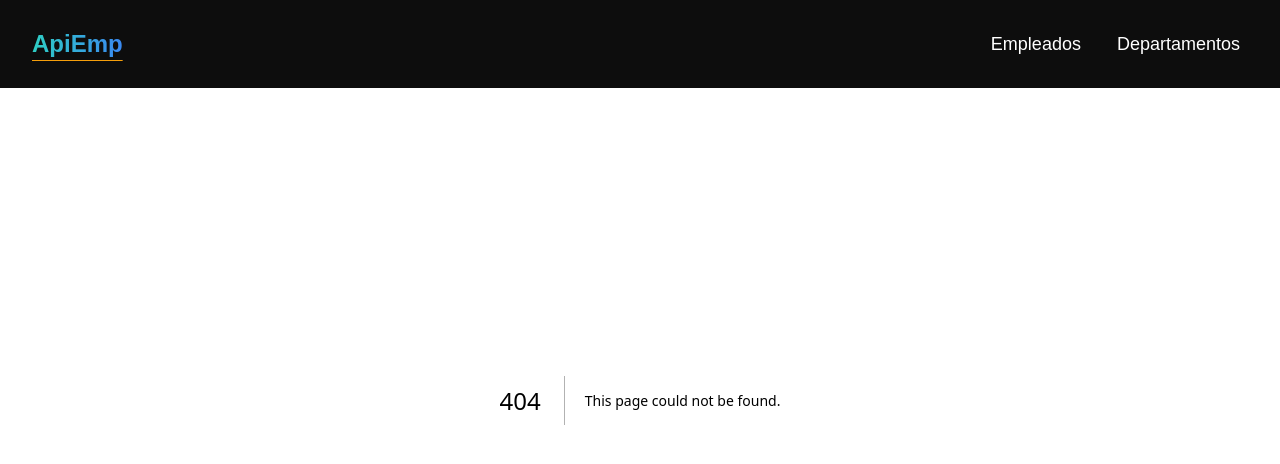
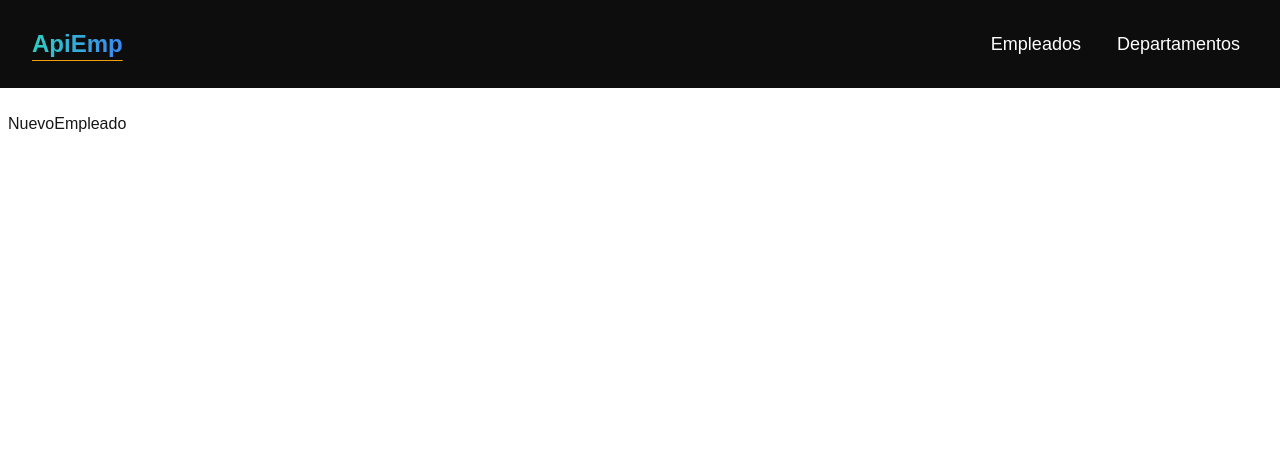
Before and after one commit to Jeim05/frontend-empleados-api, a Next.js app: page /nuevoempleado in a window 1280 px wide. Before the commit this address had no page. Shown: the top 464 px of the page. Built offline with nearby package versions, Linux system fonts and the light colour scheme.

Commit message:
guardar empleado
Funcionalidad para guardar empleado

```diff
--- /dev/null
+++ b/app/editarempleado/[id]/page.tsx
@@ -0,0 +1,7 @@
+import React from 'react'
+
+export default function EditarEmpleado() {
+  return (
+    <div>page</div>
+  )
+}
--- a/app/globals.css
+++ b/app/globals.css
@@ -43,15 +43,3 @@ body {
 .tabla th{
   @apply px-6 py-3;
 }
-
-.modal-overlay{
-  @apply fixed bg-white top-20 left-[40%] mx-auto w-auto h-auto z-50 rounded-md;
-}
-
-.modal-header{
-  @apply bg-slate-300 p-5 w-96;
-}
-
-.modal-content {
-  @apply bg-slate-300 p-5 w-96;
-}
--- /dev/null
+++ b/app/nuevoempleado/page.tsx
@@ -0,0 +1,28 @@
+"use client"
+import { useState, ChangeEvent } from 'react'
+import { Empleado } from '@/Interfaces/Empleado'
+import Swal from 'sweetalert2'
+import { appsettings } from '@/settings/appsettings'
+
+const initialEmpleado = {
+    nombreCompleto: "",
+    departamento: {
+        idDepartamento: 0,
+        nombre: ""
+    },
+    sueldo: 0,
+    fechaContrato: ""
+}
+
+
+export default function NuevoEmpleado() {
+    const [empleado, setEmpleado] = useState<Empleado>(initialEmpleado)
+
+    const inputChangeValue = (event:ChangeEvent<HTMLInputElement>) => {
+        const inputName = event.target.name;
+    }
+
+  return (
+    <div className='container max-w-screen-xl mx-auto pt-28 px-2'>NuevoEmpleado</div>
+  )
+}
--- a/components/ListaEmpleado.tsx
+++ b/components/ListaEmpleado.tsx
@@ -8,7 +8,7 @@ import { useEffect, useState } from 'react'
 
 export const ListaEmpleado = () => {
   const [empleados, setEmpleados] = useState<Empleado[]>([]);
-  const [showModal, setShowModal] = useState(false)
+  //const [showModal, setShowModal] = useState(false)
 
   const obtenerEmpleados = async () => {
     const response = await fetch(`${appsettings.apiUrl}Empleado`);
@@ -22,13 +22,13 @@ export const ListaEmpleado = () => {
     obtenerEmpleados()
   }, [])
 
-  const handleOpenModal = () => {
+/*   const handleOpenModal = () => {
     setShowModal(true)
   }
 
   const handleCloseModal = () => {
     setShowModal(false)
-  }
+  } */
 
   return (
     <div className='container mx-auto'>
@@ -37,9 +37,9 @@ export const ListaEmpleado = () => {
           <div className='grid grid-cols-2'>
             <h1 className='text-4xl font-bold'>Lista de empleados</h1>
             <div className='my-5 text-end'>
-              <button onClick={handleOpenModal} className='py-3 px-2 bg-blue-700 text-white text-base font-semibold rounded-md'>
+              <Link href="/nuevoempleado" className='py-3 px-2 bg-blue-700 text-white text-base font-semibold rounded-md'>
                 Crear nuevo
-              </button>
+              </Link>
             </div>
           </div>
         </div>
@@ -63,7 +63,7 @@ export const ListaEmpleado = () => {
                     <td className='px-6 py-4'>{item.departamento.nombre}</td>
                     <td className='px-6 py-4'>${item.sueldo}</td>
                     <td className='px-6 py-4 flex gap-2 justify-start'>
-                      <Link href="/" className='fill-red-600'>
+                      <Link href={`/editarempleado/${item.idEmpleado}`} className='fill-red-600'>
                         <Image src="/images/pen-to-square-solid.svg" width={25} height={25} alt='edit' title='close' className='fill-yellow-500' />
                       </Link>
                       <button className=''>
@@ -78,7 +78,11 @@ export const ListaEmpleado = () => {
           </table>
         </div>
       </div>
-      {
+    </div>
+  )
+}
+
+{/*  {
         showModal && (
           <div className="overflow-y-auto overflow-x-hidden fixed top-0 right-0 left-0 z-50 justify-center items-center w-full md:inset-0 h-[calc(100%-1rem)] max-h-full">
             <div className="relative p-4 w-full max-w-2xl max-h-full">
@@ -143,7 +147,4 @@ export const ListaEmpleado = () => {
           </div>
 
         )
-      }
-    </div>
-  )
-}
+      } */}
--- a/settings/appsettings.ts
+++ b/settings/appsettings.ts
@@ -1,3 +1,4 @@
 export const appsettings ={
-    apiUrl : "https://www.apiempleado.somee.com/api/"
+    apiUrl : "http://localhost:5003/api/"
+    /* apiUrl : "https://www.apiempleado.somee.com/api/" */
 }
```
